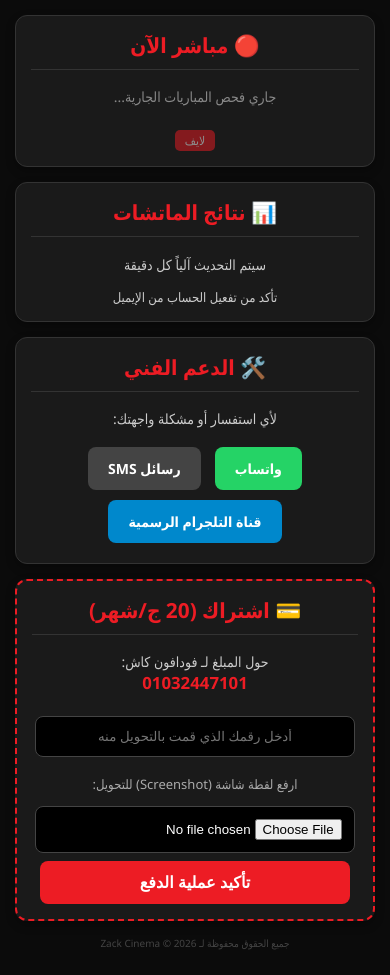
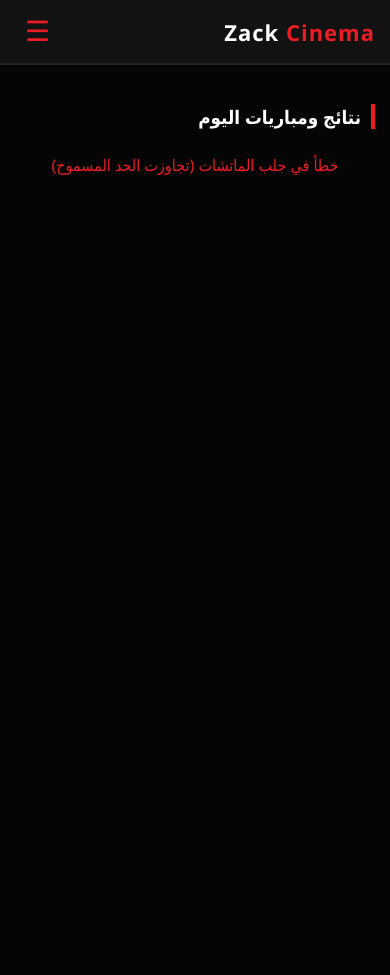
Before and after one commit to karimkarim4884d-sketch/hekayat-kor, a Flask app: page / in a window 390 px wide. After the commit the page ends 175 px from the top, so only its background shows below. Run offline with Flask 3, Linux system fonts and the light colour scheme.

Commit message:
templates/index.html
Updated the title and modified styles for better responsiveness. Added functionality for app installation prompt and improved match fetching logic.

```diff
--- a/templates/index.html
+++ b/templates/index.html
@@ -3,125 +3,163 @@
 <head>
     <meta charset="UTF-8">
     <meta name="viewport" content="width=device-width, initial-scale=1.0">
-    <title>Zack Cinema | حكايات كورة</title>
+    <title>Zack Cinema | Live</title>
     <style>
-        body { background-color: #0b0b0b; color: white; font-family: 'Segoe UI', Tahoma, Geneva, Verdana, sans-serif; margin: 0; padding: 15px; text-align: center; }
-        .section { background: #1a1a1a; border: 1px solid #333; border-radius: 12px; padding: 15px; margin-bottom: 15px; box-shadow: 0 4px 10px rgba(0,0,0,0.3); }
-        h2 { color: #ed1c24; font-size: 1.3em; margin-top: 0; border-bottom: 1px solid #333; padding-bottom: 10px; }
-        p { font-size: 14px; color: #ccc; }
-        .btn { display: inline-block; padding: 12px 20px; margin: 5px; border-radius: 8px; text-decoration: none; font-weight: bold; color: white; font-size: 14px; transition: 0.3s; }
-        .whatsapp { background: #25d366; } .whatsapp:hover { background: #1eb954; }
-        .telegram { background: #0088cc; } .telegram:hover { background: #0077b5; }
-        .sms { background: #444; }
-        input { padding: 12px; width: 90%; margin: 8px 0; border-radius: 8px; border: 1px solid #444; background: #000; color: white; text-align: center; }
-        .sub-btn { background: #ed1c24; color: white; border: none; width: 95%; padding: 12px; border-radius: 8px; font-weight: bold; cursor: pointer; font-size: 16px; }
-        .sub-btn:hover { background: #c1141a; }
-        .price-tag { color: #ed1c24; font-weight: bold; font-size: 1.2em; }
+        :root { --main-red: #ed1c24; --dark-bg: #050505; --card-bg: #121212; }
+        body { background-color: var(--dark-bg); color: white; font-family: 'Segoe UI', Tahoma, sans-serif; margin: 0; overflow-x: hidden; }
 
-        /* ستايل صفوف الماتشات المباشرة */
-        .match-item { display: flex; justify-content: space-between; align-items: center; padding: 10px 0; border-bottom: 1px solid #222; }
-        .team-name { flex: 1; font-size: 13px; font-weight: bold; }
-        .score-box { background: #000; color: #00ff00; padding: 3px 10px; border-radius: 5px; font-weight: bold; margin: 0 5px; border: 1px solid #333; min-width: 40px; }
+        /* الهيدر */
+        header {
+            background: var(--card-bg); padding: 15px; display: flex; align-items: center;
+            justify-content: space-between; border-bottom: 2px solid #222; position: sticky; top: 0; z-index: 100;
+        }
+        .menu-btn { font-size: 28px; cursor: pointer; color: var(--main-red); background: none; border: none; padding: 0 10px; }
+        .logo { font-weight: bold; font-size: 22px; letter-spacing: 1px; }
+        .logo span { color: var(--main-red); }
+
+        /* المنيو الجانبية */
+        .sidenav {
+            height: 100%; width: 0; position: fixed; z-index: 1000; top: 0; right: 0;
+            background-color: #0d0d0d; overflow-x: hidden; transition: 0.4s; padding-top: 60px;
+            box-shadow: -10px 0 20px rgba(0,0,0,0.8);
+        }
+        .sidenav a, .menu-section-title { padding: 15px 25px; text-decoration: none; font-size: 18px; color: #bbb; display: block; transition: 0.3s; border-bottom: 1px solid #1a1a1a; }
+        .sidenav a:hover { color: white; background: #1a1a1a; }
+        .sidenav .closebtn { position: absolute; top: 10px; left: 20px; font-size: 40px; color: var(--main-red); cursor: pointer; }
+        .menu-section-title { color: var(--main-red); font-weight: bold; background: #111; font-size: 16px; }
+
+        /* واجهة الماتشات */
+        .container { padding: 20px 15px; max-width: 700px; margin: auto; }
+        .match-card {
+            background: var(--card-bg); margin-bottom: 15px; padding: 20px; border-radius: 15px;
+            display: flex; align-items: center; justify-content: space-between;
+            border: 1px solid #222; transition: 0.3s;
+        }
+        .match-card:hover { border-color: var(--main-red); }
+        .team { flex: 1.5; font-weight: 600; font-size: 15px; color: #fff; }
+        .score-container { flex: 1; text-align: center; }
+        .score {
+            background: #000; color: #00ff00; padding: 8px 15px; border-radius: 10px;
+            font-family: 'Courier New', monospace; font-size: 20px; font-weight: bold; border: 1px solid #333; display: inline-block;
+        }
+        .live-label { font-size: 10px; color: var(--main-red); margin-top: 5px; display: block; font-weight: bold; animation: blink 1s infinite; }
+
+        /* زر تثبيت التطبيق العائم */
+        #install-app-btn {
+            position: fixed; bottom: 20px; left: 20px; z-index: 999;
+            background: var(--main-red); color: white; border: none;
+            padding: 12px 25px; border-radius: 50px; font-weight: bold;
+            box-shadow: 0 4px 15px rgba(237, 28, 36, 0.5);
+            cursor: pointer; display: none; /* مخفي افتراضياً ويظهر بالكود */
+        }
+
+        /* فورم الاشتراك */
+        .sub-form { padding: 20px; }
+        .sub-form input { width: 100%; padding: 12px; margin-bottom: 10px; background: #000; border: 1px solid #333; color: white; border-radius: 8px; box-sizing: border-box; }
+        .sub-form button { background: var(--main-red); color: white; border: none; width: 100%; padding: 12px; border-radius: 8px; font-weight: bold; cursor: pointer; }
+
+        @keyframes blink { 0% { opacity: 1; } 50% { opacity: 0; } 100% { opacity: 1; } }
     </style>
 </head>
 <body>
 
-    <div class="section">
-        <h2>🔴 مباشر الآن</h2>
-        <div id="live-matches-container">
-            <p style="color: #888;">جاري فحص المباريات الجارية...</p>
-        </div>
-        <div style="background: #ed1c24; display: inline-block; padding: 2px 10px; border-radius: 5px; font-size: 12px; animation: blink 1s infinite; margin-top: 10px;">لايف</div>
-    </div>
+    <button id="install-app-btn">ثبّت تطبيق Zack 📲</button>
 
-    <div class="section">
-        <h2>📊 نتائج الماتشات</h2>
-        <p>سيتم التحديث آلياً كل دقيقة</p>
-        <div id="results-list" style="font-size: 13px; color: #ccc;">
-            جاري جلب النتائج...
+    <header>
+        <div class="logo">Zack <span>Cinema</span></div>
+        <button class="menu-btn" onclick="openNav()">&#9776;</button>
+    </header>
+
+    <div id="mySidenav" class="sidenav">
+        <span class="closebtn" onclick="closeNav()">&times;</span>
+
+        <div class="menu-section-title">الدعم الفني</div>
+        <a href="https://wa.me/201040077271" style="color:#25d366;">WhatsApp Support</a>
+        <a href="https://t.me/+NAPc7AALNTI4MmE0" style="color:#0088cc;">Telegram Channel</a>
+        <a href="sms:+201003442771">SMS Message</a>
+
+        <div class="menu-section-title">اشتراك VIP (20ج)</div>
+        <div class="sub-form">
+            <p style="font-size:12px; color:#888;">فودافون كاش: 01032447101</p>
+            <form action="/subscribe" method="POST" enctype="multipart/form-data">
+                <input type="text" placeholder="رقم الموبايل المحول منه" required>
+                <input type="file" accept="image/*" required>
+                <button type="submit">تأكيد الاشتراك</button>
+            </form>
         </div>
     </div>
 
-    <div class="section">
-        <h2>🛠️ الدعم الفني</h2>
-        <p>لأي استفسار أو مشكلة واجهتك:</p>
-        <a href="https://wa.me/201040077271" class="btn whatsapp">واتساب</a>
-        <a href="sms:+201003442771" class="btn sms">رسائل SMS</a>
-        <br>
-        <a href="https://t.me/+NAPc7AALNTI4MmE0" class="btn telegram">قناة التلجرام الرسمية</a>
+    <div class="container">
+        <h3 style="text-align: right; border-right: 4px solid var(--main-red); padding-right: 10px; margin-bottom: 25px;">نتائج ومباريات اليوم</h3>
+        <div id="matches-display">
+            <p style="text-align:center; color:#666;">جاري جلب البيانات من Zack Cinema API...</p>
+        </div>
     </div>
 
-    <div class="section" style="border: 2px dashed #ed1c24;">
-        <h2>💳 اشتراك (20 ج/شهر)</h2>
-        <p>حول المبلغ لـ فودافون كاش: <br> <span class="price-tag">01032447101</span></p>
-        <form action="/subscribe" method="POST" enctype="multipart/form-data">
-            <input type="text" name="user_phone" placeholder="أدخل رقمك الذي قمت بالتحويل منه" required>
-            <label style="font-size: 13px; display: block; margin: 10px 0 5px; color: #aaa;">ارفع لقطة شاشة (Screenshot) للتحويل:</label>
-            <input type="file" name="screenshot" accept="image/*" required>
-            <button type="submit" class="sub-btn">تأكيد عملية الدفع</button>
-        </form>
-    </div>
+    <script>
+        // دوال المنيو
+        function openNav() { document.getElementById("mySidenav").style.width = "300px"; }
+        function closeNav() { document.getElementById("mySidenav").style.width = "0"; }
 
-    <p style="font-size: 10px; color: #444;">جميع الحقوق محفوظة لـ Zack Cinema &copy; 2026</p>
-
-    <script>
-        // التوكن الخاص بك من الإيميل
-        const ZACK_TOKEN = "df2a94b9b0f5437b9e1ea1180b53434c";
-        const API_URL = "https://api.football-data.org/v4/matches";
-
-        async function fetchZackScores() {
+        // كود الـ API
+        const API_KEY = "df2a94b9b0f5437b9e1ea1180b53434c";
+        async function fetchMatches() {
+            const display = document.getElementById('matches-display');
             try {
-                const response = await fetch(API_URL, {
-                    headers: { 'X-Auth-Token': ZACK_TOKEN }
+                const response = await fetch('https://api.football-data.org/v4/matches', {
+                    headers: { 'X-Auth-Token': API_KEY }
                 });
                 const data = await response.json();
-
-                const liveContainer = document.getElementById('live-matches-container');
-                const resultsContainer = document.getElementById('results-list');
+                display.innerHTML = '';
 
                 if (data.matches && data.matches.length > 0) {
-                    let liveHtml = '';
-                    let resultsHtml = '';
+                    data.matches.forEach(match => {
+                        const hScore = match.score.fullTime.home !== null ? match.score.fullTime.home : '-';
+                        const aScore = match.score.fullTime.away !== null ? match.score.fullTime.away : '-';
+                        const isLive = match.status === 'IN_PLAY' || match.status === 'LIVE';
 
-                    data.matches.forEach(match => {
-                        const hScore = match.score.fullTime.home !== null ? match.score.fullTime.home : 0;
-                        const aScore = match.score.fullTime.away !== null ? match.score.fullTime.away : 0;
-
-                        const matchHtml = `
-                            <div class="match-item">
-                                <span class="team-name" style="text-align: left;">${match.homeTeam.shortName || match.homeTeam.name}</span>
-                                <span class="score-box">${hScore} - ${aScore}</span>
-                                <span class="team-name" style="text-align: right;">${match.awayTeam.shortName || match.awayTeam.name}</span>
+                        display.innerHTML += `
+                            <div class="match-card">
+                                <div class="team" style="text-align:left;">${match.homeTeam.shortName || match.homeTeam.name}</div>
+                                <div class="score-container">
+                                    <div class="score">${hScore} : ${aScore}</div>
+                                    ${isLive ? '<span class="live-label">● LIVE</span>' : '<span style="font-size:10px; color:#555">اليوم</span>'}
+                                </div>
+                                <div class="team" style="text-align:right;">${match.awayTeam.shortName || match.awayTeam.name}</div>
                             </div>
                         `;
-
-                        // لو الماتش شغال دلوقتي حطه في المباشر، لو خلص حطه في النتائج
-                        if (match.status === 'IN_PLAY' || match.status === 'LIVE') {
-                            liveHtml += matchHtml;
-                        } else {
-                            resultsHtml += matchHtml;
-                        }
                     });
-
-                    liveContainer.innerHTML = liveHtml || '<p>لا يوجد مباريات مباشرة حالياً</p>';
-                    resultsContainer.innerHTML = resultsHtml || '<p>لا يوجد نتائج مسجلة اليوم</p>';
                 } else {
-                    liveContainer.innerHTML = '<p>لا توجد مباريات جارية</p>';
-                    resultsContainer.innerHTML = '<p>لا توجد نتائج حالياً</p>';
+                    display.innerHTML = '<p style="text-align:center; color:#666;">لا توجد مباريات جارية الآن</p>';
                 }
             } catch (error) {
-                console.error("Error:", error);
-                document.getElementById('results-list').innerHTML = 'تأكد من تفعيل الحساب من الإيميل';
+                display.innerHTML = '<p style="text-align:center; color:var(--main-red);">خطأ في جلب الماتشات (تجاوزت الحد المسموح)</p>';
             }
         }
 
-        // تحديث كل ثانية تلقائياً
-        fetchZackScores();
-        setInterval(fetchZackScores, 60000);
+        // كود تثبيت التطبيق (PWA)
+        let deferredPrompt;
+        const installBtn = document.getElementById('install-app-btn');
+
+        window.addEventListener('beforeinstallprompt', (e) => {
+            e.preventDefault();
+            deferredPrompt = e;
+            installBtn.style.display = 'block'; // إظهار الزرار لو المتصفح بيدعم
+        });
+
+        installBtn.addEventListener('click', async () => {
+            if (deferredPrompt) {
+                deferredPrompt.prompt();
+                const { outcome } = await deferredPrompt.userChoice;
+                if (outcome === 'accepted') {
+                    installBtn.style.display = 'none';
+                }
+                deferredPrompt = null;
+            }
+        });
+
+        fetchMatches();
+        setInterval(fetchMatches, 120000); // تحديث كل دقيقتين
     </script>
-
-    <style>
-        @keyframes blink { 0% {opacity: 1;} 50% {opacity: 0.3;} 100% {opacity: 1;} }
-    </style>
 </body>
-    </html>
+                    </html>
```
